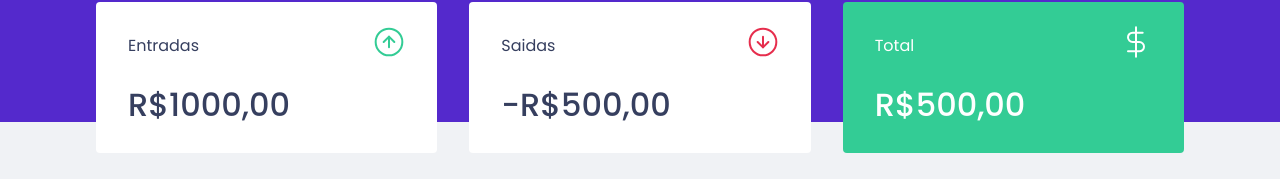
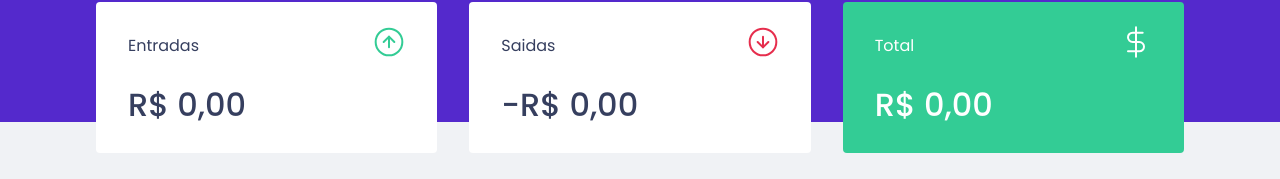
Before and after one commit to beOrtiz/rocketseat-dt-money-reactjs-trail, a React (Create React App) app: page / in a window 1280 px wide. Shown: the part 150-329 px from the top of the page. Built offline with nearby package versions, Linux system fonts and the light colour scheme; no server answers; what miragejs would draw is missing.

Commit message:
feat: performs the calculation of deposits and withdrawls and shows it

```diff
--- a/src/components/Summary/index.tsx
+++ b/src/components/Summary/index.tsx
@@ -9,7 +9,21 @@
 export function Summary() {
     const { transactions } = useContext(TransactionsContext);
 
-    console.log(transactions);
+    const summary = transactions.reduce((acc, transaction) => {
+        if (transaction.type === 'deposit') {
+            acc.deposits += transaction.amount;
+            acc.total += transaction.amount;
+        } else {
+            acc.withdraws += transaction.amount;
+            acc.total -= transaction.amount;
+        }
+
+        return acc;
+    }, {
+        deposits: 0,
+        withdraws: 0,
+        total: 0,
+    })
 
     return (
         <Container>
@@ -18,21 +32,37 @@
                     <p>Entradas</p>
                     <img src={incomeImg} alt="Entradas" />
                 </header>
-                <strong>R$1000,00</strong>
+                <strong>
+                    {new Intl.NumberFormat('pt-BR', {
+                        style: 'currency',
+                        currency: 'BRL'
+                    }).format(summary.deposits)}
+                </strong>
             </div>
             <div>
                 <header>
                     <p>Saidas</p>
                     <img src={outComeImg} alt="Saídas" />
                 </header>
-                <strong>-R$500,00</strong>
+                <strong>
+                    -
+                    {new Intl.NumberFormat('pt-BR', {
+                        style: 'currency',
+                        currency: 'BRL'
+                    }).format(summary.withdraws)}
+                </strong>
             </div>
             <div className='highlight-background'>
                 <header>
                     <p>Total</p>
                     <img src={totalImg} alt="Totais" />
                 </header>
-                <strong>R$500,00</strong>
+                <strong>
+                    {new Intl.NumberFormat('pt-BR', {
+                        style: 'currency',
+                        currency: 'BRL'
+                    }).format(summary.total)}
+                </strong>
             </div>
         </Container>
     );
```
